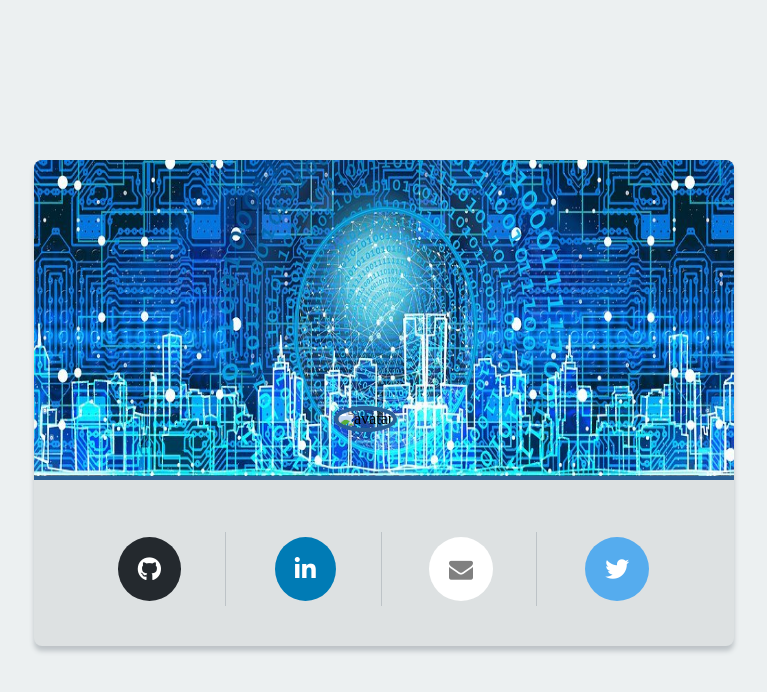
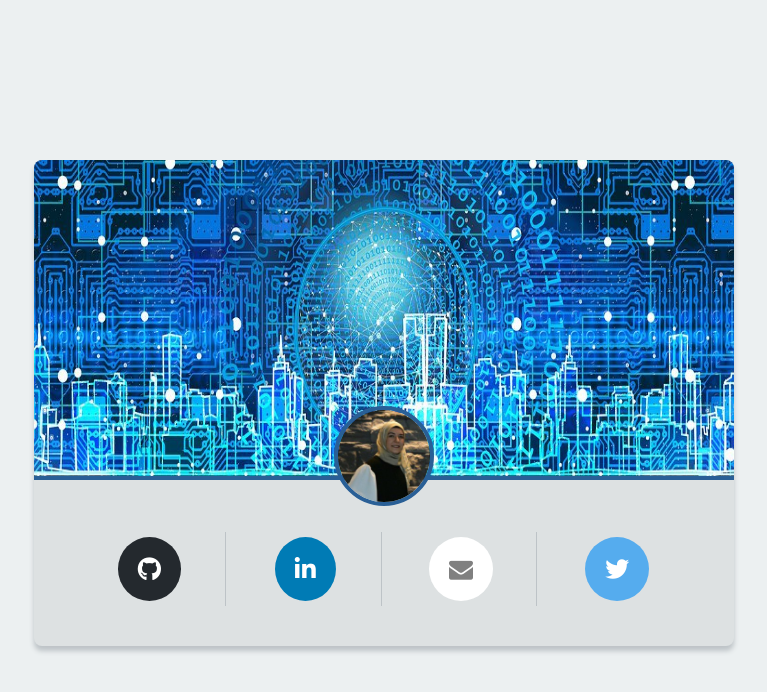
Before and after one commit to aysegul-hatipoglu/aysegul-hatipoglu.github.io, a plain HTML site: page index.html in a window 1280 px wide. Shown: the whole page, without its empty margins (256-1023 px from the left). Drawn offline with Linux system fonts and the light colour scheme.

Commit message:
Update index.html

```diff
--- a/index.html
+++ b/index.html
@@ -21,7 +21,7 @@
 				</div>
 			</div>
 			<div class="avatarcontainer">
-				<img src="images/aysegul.jfif" alt="avatar" class="avatar">
+				<img src="images/aysegul.jpg" alt="avatar" class="avatar">
 			</div>
 		</header>
 		<div class="content">
```
